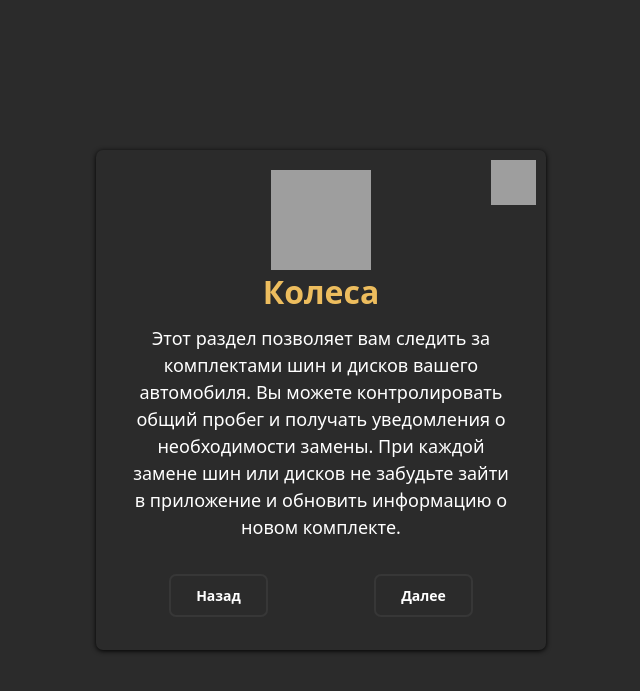
After one commit to Nekitmm5cs/My_car, a Django app: page /wheels/ in a window 1280 px wide. The commit adds this page. Shown: the top 691 px of the page, without its empty margins (319-959 px from the left). Run offline with Django 5.2, Linux system fonts and the light colour scheme; grey boxes are pictures that could not be loaded.

Commit message:
Готовность Инструкций

```diff
--- a/my_garage/main/static/main/css/instruction.css
+++ b/my_garage/main/static/main/css/instruction.css
@@ -11,6 +11,7 @@ body {
     justify-content: center;
     align-items: center;
     min-height: 100vh;
+    user-select: none;
 }
 
 .instruc {
@@ -41,6 +42,7 @@ body {
     padding: 20px;
     color: white;
     box-shadow: 0 1px 5px #000;
+    position: relative;
 }
 
 h1 {
@@ -48,7 +50,6 @@ h1 {
     text-align: center;
     transition: color 0.3s;
     position: relative;
-
 }
 
 h1:hover {
@@ -74,7 +75,8 @@ p span:hover {
 
 img {
     display: block;
-    margin-left: 40%;
+    margin-left: auto;
+    margin-right: auto;
     width: 100px;
     height: 100px;
 }
@@ -90,29 +92,23 @@ a {
     margin-top: 20px;
 }
 
+
 .button-container button {
     position: relative;
-    padding: 15px 40px;
+    padding: 10px 25px;
     border: 2px solid transparent;
-    border: 2px solid rgb(160, 160, 160, .1);
-    color: white;
+    border-color: rgb(160, 160, 160, .1);
     border-radius: 7px;
-    font-size: 13px;
+    font-size: 14px;
     font-weight: bold;
     cursor: pointer;
     overflow: hidden;
     z-index: 1000;
+    transition: border-color 0.3s ease;
 }
 
-.button-container button::before,
-.button-container button::after {
-    content: '';
-    position: absolute;
-    top: 0;
-    width: 50%;
-    height: 100%;
-    background: rgba(255, 190, 61, 0.832);
-    transition: transform 0.3s ease;
+.button-container button:hover {
+    border-color: rgb(235, 181, 72);
 }
 
 .button-container button::before {
@@ -136,10 +132,11 @@ a {
 .close-btn {
     position: absolute;
     top: 10px;
+    right: 10px;
     cursor: pointer;
 }
 
-.close {
-    width: 1px;
-    height: 15px;
+.close-btn img {
+    width: 45px;
+    height: 45px;
 }
--- a/my_garage/main/templates/main/header.html
+++ b/my_garage/main/templates/main/header.html
@@ -15,7 +15,7 @@
         <nav>
             <ul>
                 <li><a href="#">Мой автопарк</a></li>
-                <li><a href="#">Новости в мире авто</a></li>
+                <li><a href="https://t.me/avtopressa">Новости в мире авто</a></li>
                 <li><a href="#">Карта &bigtriangledown;</a>
                     <ul><li><a href="#">АЗС</a></li>
                         <li><a href="#">Автомойка</a></li>
@@ -30,7 +30,7 @@
                         <li><a href="#">Напоминание</a></li>
                         <li><a href="#">Помощь &bigtriangledown;</a>
                             <ul class="submenu">
-                                <li><a href="{% url 'instruction' %}" class="instruc">Инструктаж</a></li>
+                                <li><a href="{% url 'input' %}" class="instruc">Инструктаж</a></li>
                                 <li><a href="https://www.instagram.com/nekit_mm5cs?igsh=bnFqaTNhMjk1d2Z1&utm_source=qr">Чат с поддержкой</a></li>
                             </ul>
                         </li>
@@ -38,7 +38,7 @@
                 </li>
                 <li><a href="#">О приложении &bigtriangledown;</a>
                     <ul class="submenu">
-                        <li><a href="#">Предложить идею</a></li>
+                        <li><a href="{% url 'idea' %}">Предложить идею</a></li>
                         <li><a href="#">Версия 1.1.1</a></li>
                     </ul>
                 </li>
--- a/my_garage/main/templates/main/idea.html
+++ b/my_garage/main/templates/main/idea_elements/idea.html
@@ -28,6 +28,5 @@
                 </div>
         </div>
     </div>
-
     </body>
 </html>
--- a/my_garage/main/templates/main/instruction/instruction.html
+++ b/my_garage/main/templates/main/instruction/instruction.html
@@ -1,35 +1,45 @@
 {% load static %}
 <!DOCTYPE html>
-<html lang="en">
+<html lang="ru">
 <head>
     <meta charset="UTF-8">
     <meta name="viewport" content="width=device-width, initial-scale=1.0">
-    <title>Document</title>
+    <title>Регистрация</title>
     <link rel="stylesheet" href="{% static 'main/css/instruction.css' %}">
     <link rel="stylesheet" href="https://fonts.googleapis.com/css2?family=Roboto">
     <link rel="stylesheet" href="https://cdn.jsdelivr.net/npm/swiper@11/swiper-bundle.min.css"/>
-<script src="https://cdn.jsdelivr.net/npm/swiper@11/swiper-bundle.min.js"></script>
+    <script src="https://cdn.jsdelivr.net/npm/swiper@11/swiper-bundle.min.js"></script>
 </head>
 <body>
     <div class="window-container">
         <div class="window-box">
-            <div class="close-btn" onclick="history.go(-1);">
-                <img src="{% static 'icons/close.png' %}" alt="сlose">
+            <div class="close-btn">
+                <a href="{% url 'menu' %}">
+                    <img src="https://ikonki.svgpng.ru/wp-content/uploads/2021/12/Krestiksvgpng.ru_.png" alt="Закрыть">
+                </a>
             </div>
-            <img src="https://cdn-icons-png.flaticon.com/512/5146/5146900.png" alt="">
+            {% block icon %}
+            <img src="https://cdn-icons-png.flaticon.com/512/5146/5146900.png" alt="Иконка регистрации">
+            {% endblock %}
+
             {% block title %}
             <h1>Регистрация</h1>
             {% endblock %}
 
             {% block p %}
-            <p>Если <span>вы</span> <span>зарегистрируетесь</span> <span>в</span> <span>нашей</span> <span>системе,</span> <span>вы</span> <span>сможете</span> <span>получить</span> <span>доступ</span> <span>к</span> <span>вашим</span> <span>автомобилям</span> <span>с</span> <span>любого</span> <span>устройства</span> <span>через</span> <span>наш</span> <span>веб-сайт</span> <span>.</span> <span>Все</span> <span>ваши</span> <span>данные</span> <span>будут</span> <span>храниться</span> <span>централизованно</span> <span>и</span> <span>бесплатно</span> <span>в</span> <span>течение</span> <span>неограниченного</span> <span>времени.</span>
+            <p><span>Если</span> <span>вы</span> <span>зарегистрируетесь</span> <span>в</span> <span>нашей</span> <span>системе,</span> <span>вы</span> <span>сможете</span> <span>получить</span> <span>доступ</span> <span>к</span> <span>вашим</span> <span>автомобилям</span> <span>с</span> <span>любого</span> <span>устройства</span> <span>через</span> <span>наш</span> <span>веб-сайт.</span> <span>Все</span> <span>ваши</span> <span>данные</span> <span>будут</span> <span>храниться</span> <span>централизованно</span> <span>и</span> <span>бесплатно</span> <span>в</span> <span>течение</span> <span>неограниченного</span> <span>времени.</span></p>
             {% endblock %}
-                <div class="button-container">
-                    {% block back %}<button class="back"><a href="">Назад</a></button>{% endblock %}
-                    {% block next %}<button class="next"><a href="{% url 'input' %}">Далее</a></button>{% endblock %}
-                </div>
+
+            <div class="button-container">
+                {% block back %}
+                <button class="back"><a href="{% url 'input' %}">Назад</a></button>
+                {% endblock %}
+
+                {% block next %}
+                <button class="next"><a href="{% url 'reminder' %}">Далее</a></button>
+                {% endblock %}
+            </div>
         </div>
     </div>
-
-    </body>
+</body>
 </html>
--- /dev/null
+++ b/my_garage/main/templates/main/instruction/wheels.html
@@ -0,0 +1,21 @@
+{% extends "main/instruction/instruction.html" %}
+
+{% block icon %}
+<img src="https://cdn-icons-png.flaticon.com/512/226/226343.png" alt="Иконка карты">
+{% endblock %}
+
+{% block title %}
+<h1>Колеса</h1>
+{% endblock %}
+
+{% block p %}
+<p><span>Этот</span> <span>раздел</span> <span>позволяет</span> <span>вам</span> <span>следить</span> <span>за</span> <span>комплектами</span> <span>шин</span> <span>и</span> <span>дисков</span> <span>вашего</span> <span>автомобиля.</span> <span>Вы</span> <span>можете</span> <span>контролировать</span> <span>общий</span> <span>пробег</span> <span>и</span> <span>получать</span> <span>уведомления</span> <span>о</span> <span>необходимости</span> <span>замены.</span> <span>При</span> <span>каждой</span> <span>замене</span> <span>шин</span> <span>или</span> <span>дисков</span> <span>не</span> <span>забудьте</span> <span>зайти</span> <span>в</span> <span>приложение</span> <span>и</span> <span>обновить</span> <span>информацию</span> <span>о</span> <span>новом</span> <span>комплекте.</span></p>
+{% endblock %}
+
+{% block back %}
+<button class="back"><a href="{% url 'reminder' %}">Назад</a></button>
+{% endblock %}
+
+{% block next %}
+<button class="next"><a href="{% url 'map' %}">Далее</a></button>
+{% endblock %}
--- a/my_garage/main/urls.py
+++ b/my_garage/main/urls.py
@@ -3,9 +3,10 @@ from . import views
 
 urlpatterns = [
     path('', views.menu_view, name='menu'),
-    path('instruction', views.instruction_view, name='instruction'),
-    path('input', views.input_view, name='input'),
-    path('reminder', views.reminder_view, name='reminder'),
-    path('map', views.map_view, name='map'),
-    path('idea', views.idea_view, name='idea'),
+    path('instruction/', views.instruction_view, name='instruction'),
+    path('input/', views.input_view, name='input'),
+    path('reminder/', views.reminder_view, name='reminder'),
+    path('wheels/', views.wheels_view, name='wheels'),
+    path('map/', views.map_view, name='map'),
+    path('idea/', views.idea_view, name='idea'),
 ]
--- a/my_garage/main/views.py
+++ b/my_garage/main/views.py
@@ -12,8 +12,11 @@ def input_view(request):
 def reminder_view(request):
     return render(request, 'main/instruction/reminder.html')
 
+def wheels_view(request):
+    return render(request, 'main/instruction/wheels.html')
+
 def map_view(request):
     return render(request, 'main/instruction/map.html')
 
 def idea_view(request):
-    return render(request, 'main/idea.html')
+    return render(request, 'main/idea_elements/idea.html')
```
Also changed, not shown: my_garage/main/static/main/css/idea.css (+5 -12 lines), my_garage/main/templates/main/instruction/input.html (+12 -3 lines), my_garage/main/templates/main/instruction/map.html (+11 -2 lines), my_garage/main/templates/main/instruction/reminder.html (+11 -2 lines), my_garage/main/templates/main/icons/add_data.png (added).
